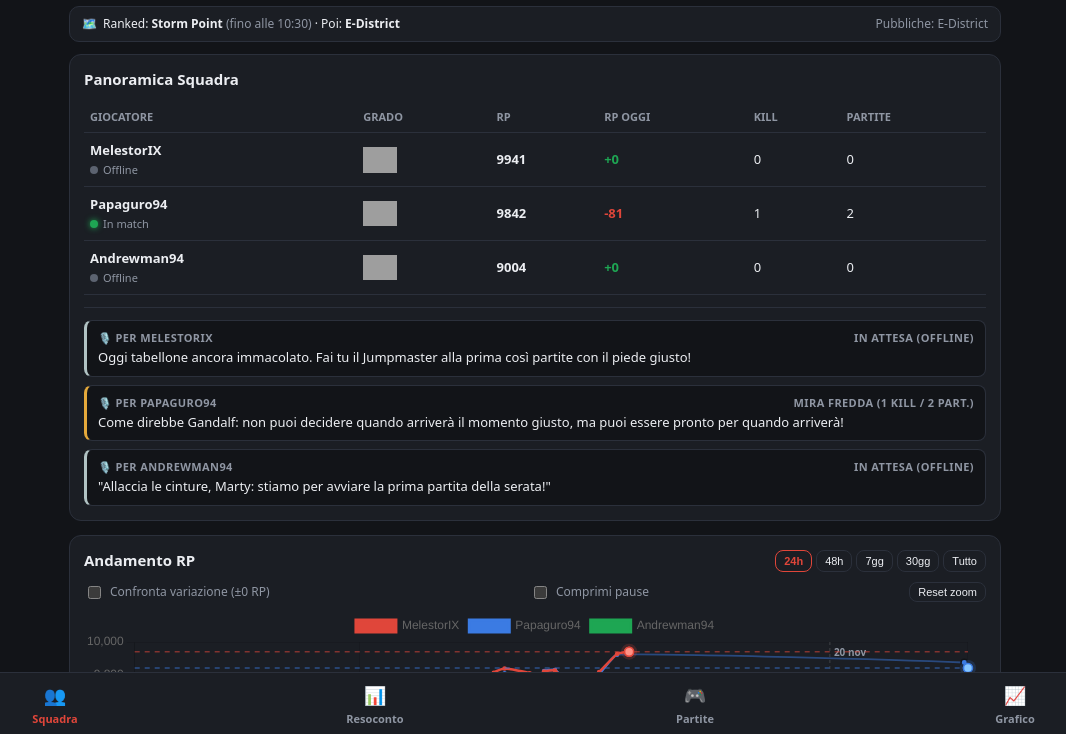
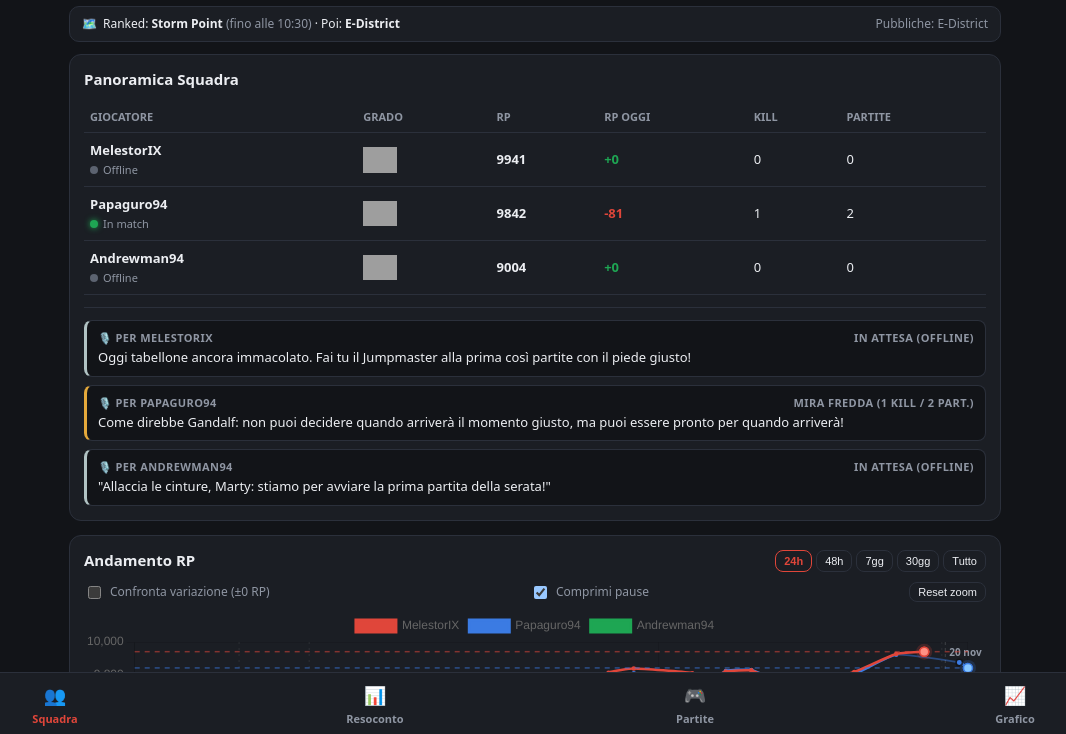
Before and after one commit to lukeapples/apex-tracker, a plain HTML site: page index.html in a window 1280 px wide. Shown: the part 64-798 px from the top of the page, without its empty margins (105-1171 px from the left). Drawn offline with nearby package versions, Linux system fonts and the light colour scheme; some packages are replaced by stand-ins of ours; grey boxes are pictures that could not be loaded; a script that the page names is missing.

Commit message:
Update index.html

```diff
--- a/index.html
+++ b/index.html
@@ -111,7 +111,7 @@
         Confronta variazione (±0 RP)
       </label>
       <label class="row mut" style="font-size:12px;cursor:pointer;gap:6px">
-        <input type="checkbox" id="compare-compact" onchange="renderCompare()">
+        <input type="checkbox" id="compare-compact" onchange="renderCompare()" checked>
         Comprimi pause
       </label>
       <button class="refresh-btn" style="padding:3px 8px;font-size:11px" onclick="compareChart && compareChart.resetZoom()">Reset zoom</button>
```
